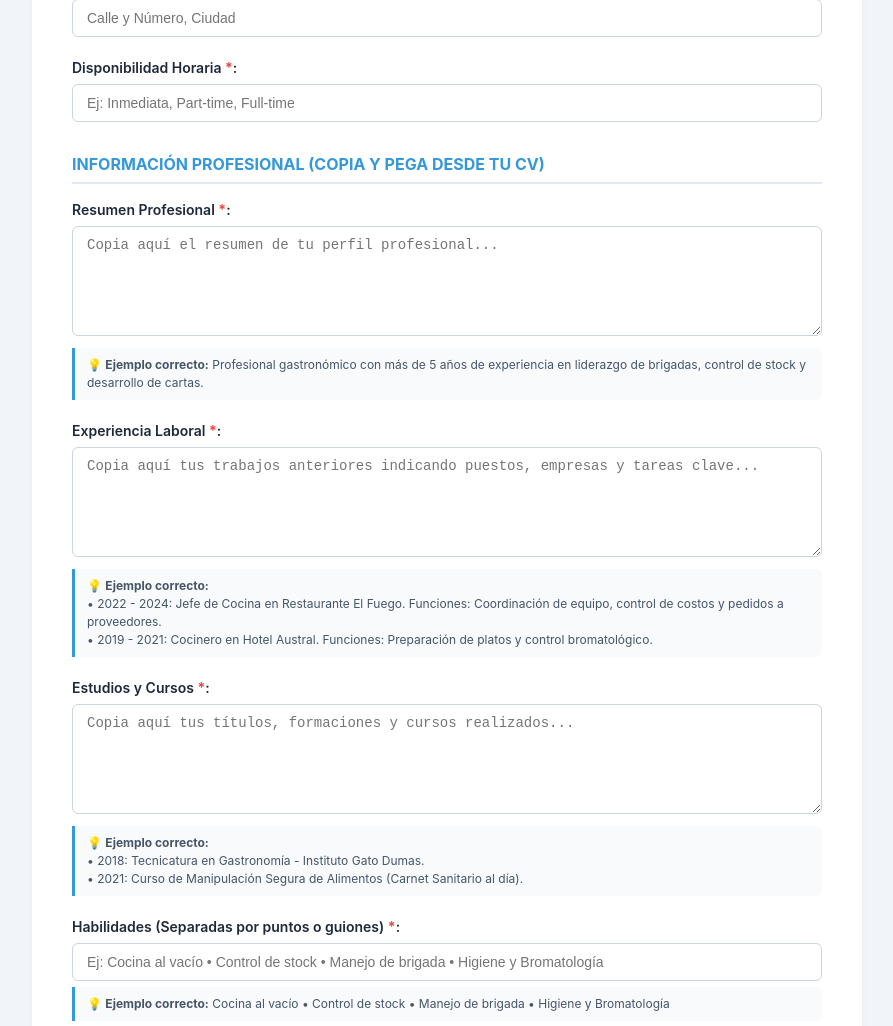
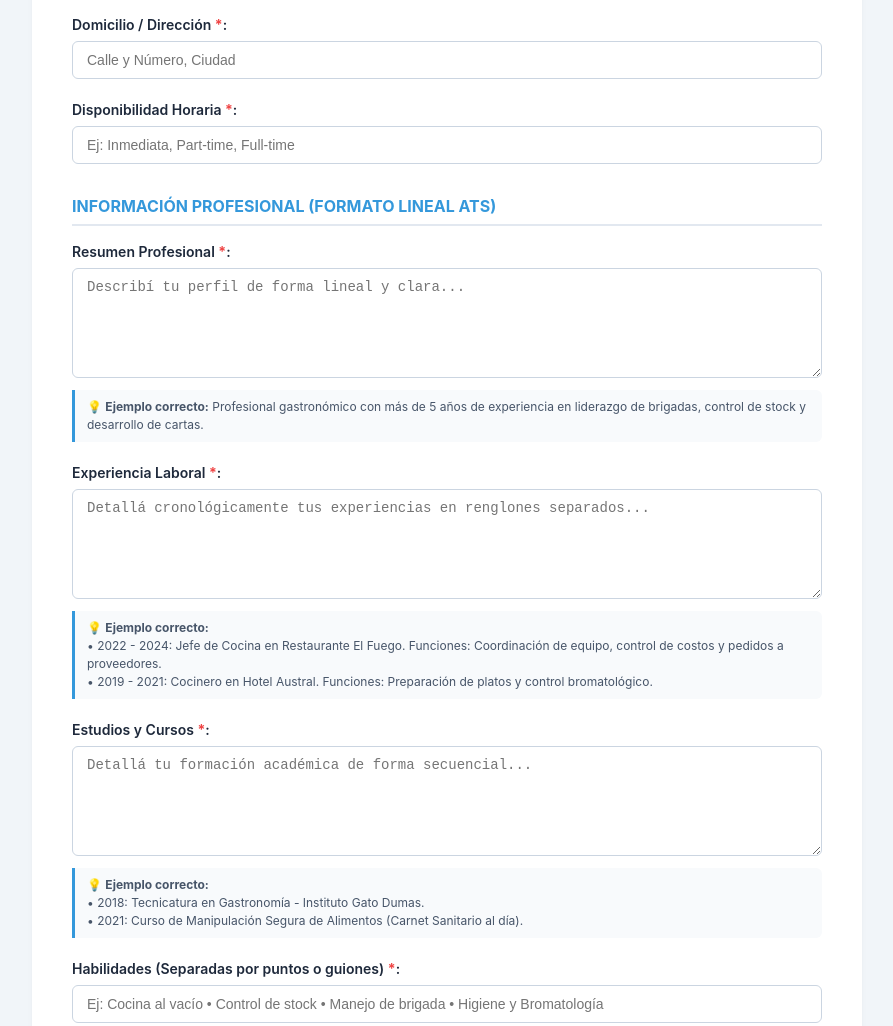
Before and after one commit to mitrabajotdf-oss/generador-cv-ats, a website: page public/formulario.html in a window 1280 px wide. Shown: the part 1044-2070 px from the top of the page, without its empty margins (193-1086 px from the left). Drawn offline with Linux system fonts and the light colour scheme.

Commit message:
Revise form instructions for ATS compatibility
Updated instructions for filling out the form to emphasize ATS compatibility and clarity in responses.

```diff
--- a/public/formulario.html
+++ b/public/formulario.html
@@ -222,7 +222,7 @@
             <div class="aviso-obligatorio">Los campos marcados con <span style="color: #ef4444; font-weight: bold;">*</span> son obligatorios.</div>
 
             <div class="aviso-autocompletado">
-                💡 <strong>Instrucción importante:</strong> Para que tus datos queden perfectamente registrados, por favor <strong>copiá y pegá en cada campo la información exacta que figura en tu archivo PDF adjunto</strong>, siguiendo los ejemplos indicados.
+                🤖 <strong>Compatible con Filtros ATS:</strong> Los sistemas automáticos de las empresas leen de forma lineal (de izquierda a derecha y de arriba a abajo) y suelen descartar diseños en columnas o gráficos complejos. Por favor, <strong>escribí o copiá el texto de tu CV de manera directa y ordenada en cada casilla correspondiente</strong>. Adjuntá también tu PDF original como respaldo.
             </div>
 
             <div class="form-group">
@@ -271,11 +271,11 @@
                 <input type="text" id="disponibilidad" name="disponibilidad" required placeholder="Ej: Inmediata, Part-time, Full-time">
             </div>
 
-            <h3>Información Profesional (Copia y pega desde tu CV)</h3>
+            <h3>Información Profesional (Formato Lineal ATS)</h3>
 
             <div class="form-group">
                 <label>Resumen Profesional <span style="color: #ef4444; font-weight: bold;">*</span>:</label>
-                <textarea id="resumen" name="resumen" required placeholder="Copia aquí el resumen de tu perfil profesional..."></textarea>
+                <textarea id="resumen" name="resumen" required placeholder="Describí tu perfil de forma lineal y clara..."></textarea>
                 <div class="ejemplo-ayuda">
                     💡 <strong>Ejemplo correcto:</strong> Profesional gastronómico con más de 5 años de experiencia en liderazgo de brigadas, control de stock y desarrollo de cartas.
                 </div>
@@ -283,7 +283,7 @@
 
             <div class="form-group">
                 <label>Experiencia Laboral <span style="color: #ef4444; font-weight: bold;">*</span>:</label>
-                <textarea id="experiencia" name="experiencia" required placeholder="Copia aquí tus trabajos anteriores indicando puestos, empresas y tareas clave..."></textarea>
+                <textarea id="experiencia" name="experiencia" required placeholder="Detallá cronológicamente tus experiencias en renglones separados..."></textarea>
                 <div class="ejemplo-ayuda">
                     💡 <strong>Ejemplo correcto:</strong><br>
                     • 2022 - 2024: Jefe de Cocina en Restaurante El Fuego. Funciones: Coordinación de equipo, control de costos y pedidos a proveedores.<br>
@@ -293,7 +293,7 @@
 
             <div class="form-group">
                 <label>Estudios y Cursos <span style="color: #ef4444; font-weight: bold;">*</span>:</label>
-                <textarea id="estudios" name="estudios" required placeholder="Copia aquí tus títulos, formaciones y cursos realizados..."></textarea>
+                <textarea id="estudios" name="estudios" required placeholder="Detallá tu formación académica de forma secuencial..."></textarea>
                 <div class="ejemplo-ayuda">
                     💡 <strong>Ejemplo correcto:</strong><br>
                     • 2018: Tecnicatura en Gastronomía - Instituto Gato Dumas.<br>
```
